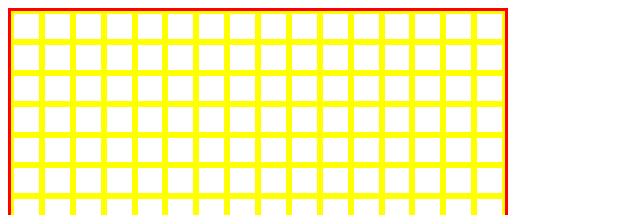
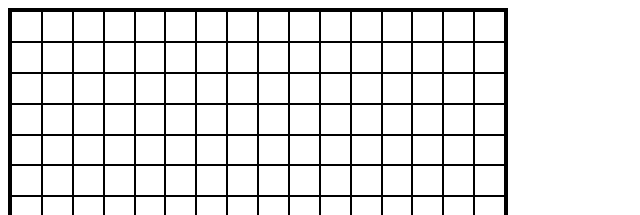
Before and after one commit to caseyrunn/etch-a-sketch, a plain HTML site: page index.html in a window 1280 px wide. Shown: the top 215 px of the page, without its empty margins (0-640 px from the left). Drawn offline with Linux system fonts and the light colour scheme.

Commit message:
Adjust color and width of div borders

```diff
--- a/style.css
+++ b/style.css
@@ -3,7 +3,7 @@
     display: flex;
     flex-direction: column;
     border-style: solid;
-    border-color: red;
+    border-color: black;
     width: 500px;
     height: 500px;
 }
@@ -16,6 +16,7 @@
 
 .columnDiv {
     border-style: solid;
-    border-color: yellow;
+    border-color: black;
+    border-width: 1px;
     flex-grow: 1;
 }
```
